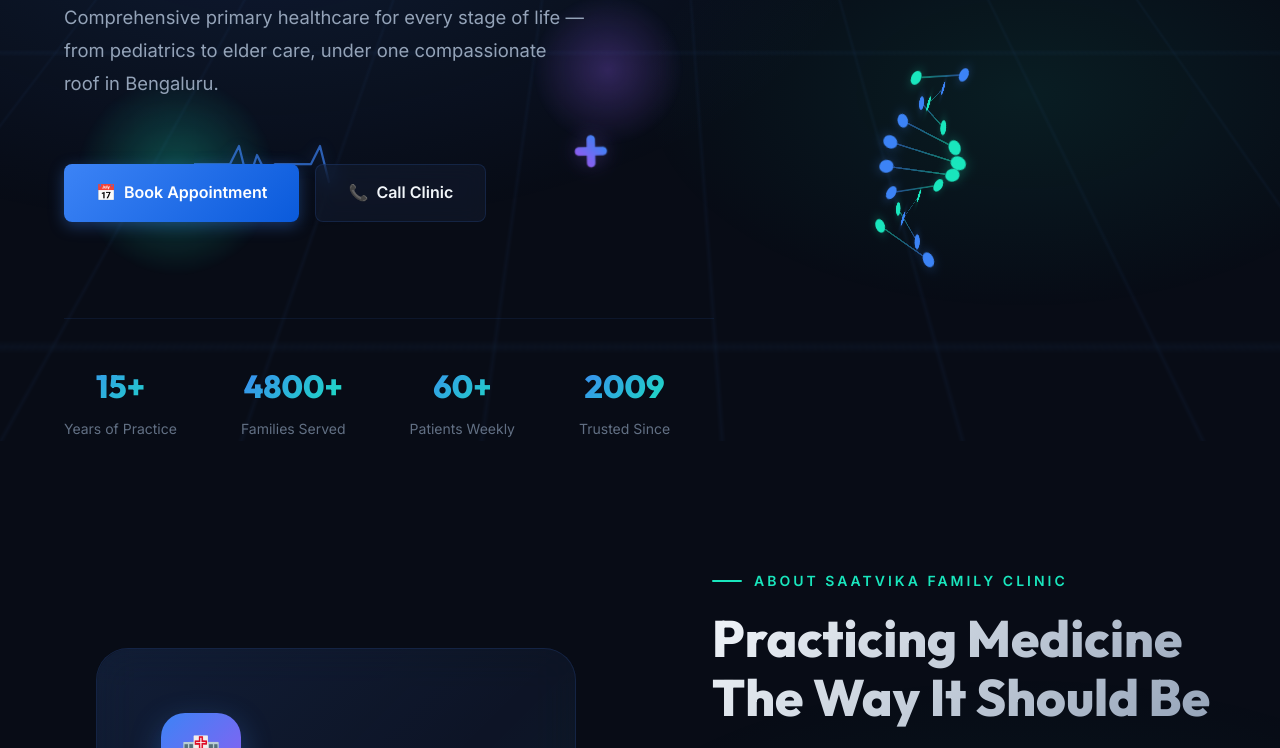
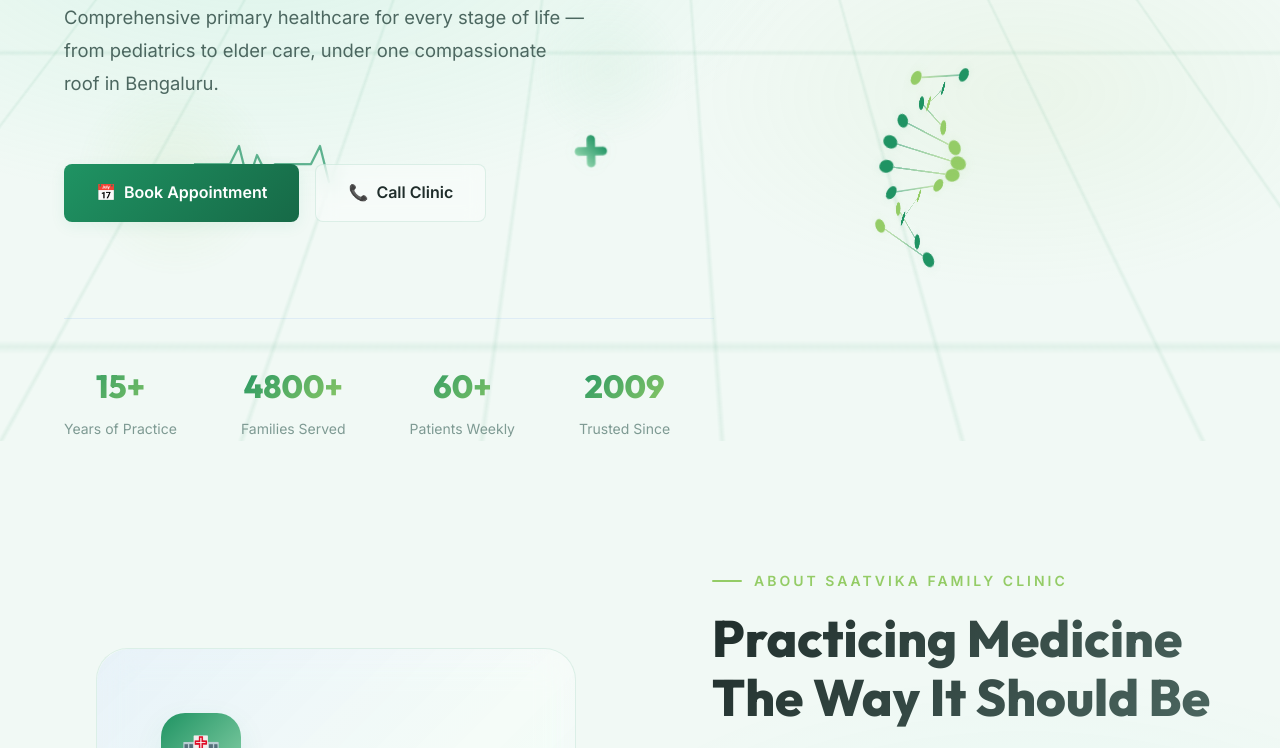
Before and after one commit to varikutisampathkumarreddy-bit/saatvika1, a plain HTML site: page index.html in a window 1280 px wide. Shown: the part 427-1175 px from the top of the page. Drawn offline with Linux system fonts and the light colour scheme.

Commit message:
style: update front page to minimal green palette

```diff
--- a/styles.css
+++ b/styles.css
@@ -8,29 +8,29 @@
 /* --- CSS Custom Properties --- */
 :root {
   /* Colors */
-  --clr-primary: hsl(217, 91%, 60%);
-  --clr-primary-light: hsl(217, 91%, 72%);
-  --clr-primary-dark: hsl(217, 91%, 45%);
-  --clr-secondary: hsl(168, 80%, 50%);
-  --clr-secondary-light: hsl(168, 80%, 65%);
-  --clr-accent: hsl(262, 83%, 65%);
-  --clr-accent-light: hsl(262, 83%, 78%);
-
-  --clr-bg: hsl(222, 47%, 6%);
-  --clr-bg-alt: hsl(222, 40%, 10%);
-  --clr-surface: hsla(222, 40%, 15%, 0.6);
-  --clr-surface-solid: hsl(222, 40%, 15%);
-  --clr-surface-hover: hsla(222, 40%, 20%, 0.7);
-  --clr-glass: hsla(222, 40%, 18%, 0.35);
-  --clr-glass-border: hsla(217, 91%, 60%, 0.15);
-
-  --clr-text: hsl(210, 40%, 96%);
-  --clr-text-muted: hsl(215, 20%, 65%);
-  --clr-text-dim: hsl(215, 15%, 45%);
-
-  --clr-glow-blue: hsla(217, 91%, 60%, 0.35);
-  --clr-glow-teal: hsla(168, 80%, 50%, 0.3);
-  --clr-glow-purple: hsla(262, 83%, 65%, 0.3);
+  --clr-primary: hsl(155, 65%, 35%);
+  --clr-primary-light: hsl(155, 65%, 55%);
+  --clr-primary-dark: hsl(155, 65%, 25%);
+  --clr-secondary: hsl(93, 50%, 60%);
+  --clr-secondary-light: hsl(93, 50%, 75%);
+  --clr-accent: hsl(145, 45%, 70%);
+  --clr-accent-light: hsl(145, 45%, 85%);
+
+  --clr-bg: hsl(150, 40%, 96%);
+  --clr-bg-alt: hsl(150, 35%, 92%);
+  --clr-surface: hsla(150, 35%, 100%, 0.80);
+  --clr-surface-solid: hsl(0, 0%, 100%);
+  --clr-surface-hover: hsla(150, 35%, 100%, 0.90);
+  --clr-glass: hsla(150, 35%, 100%, 0.40);
+  --clr-glass-border: hsla(155, 65%, 35%, 0.12);
+
+  --clr-text: hsl(170, 18%, 15%);
+  --clr-text-muted: hsl(165, 15%, 35%);
+  --clr-text-dim: hsl(165, 12%, 55%);
+
+  --clr-glow-blue: hsla(155, 65%, 35%, 0.08);
+  --clr-glow-teal: hsla(93, 50%, 60%, 0.10);
+  --clr-glow-purple: hsla(145, 45%, 70%, 0.08);
 
   /* Spacing */
   --space-xs: 0.5rem;
@@ -271,7 +271,7 @@
 }
 
 .nav__logo-text {
-  background: linear-gradient(135deg, var(--clr-primary-light), var(--clr-secondary));
+  background: linear-gradient(135deg, var(--clr-primary-light), var(--clr-secondary-light));
   -webkit-background-clip: text;
   -webkit-text-fill-color: transparent;
   background-clip: text;
@@ -314,7 +314,7 @@
 
 .nav__cta {
   padding: 0.6rem 1.5rem;
-  background: linear-gradient(135deg, var(--clr-primary), var(--clr-primary-dark));
+  background: linear-gradient(135deg, var(--clr-primary), var(--clr-secondary));
   color: white;
   font-size: var(--fs-small);
   font-weight: 600;
@@ -380,9 +380,9 @@
   position: absolute;
   inset: 0;
   background:
-    radial-gradient(ellipse 80% 60% at 20% 40%, hsla(217, 91%, 60%, 0.12) 0%, transparent 60%),
-    radial-gradient(ellipse 60% 50% at 80% 60%, hsla(168, 80%, 50%, 0.08) 0%, transparent 50%),
-    radial-gradient(ellipse 50% 40% at 50% 20%, hsla(262, 83%, 65%, 0.06) 0%, transparent 50%);
+    radial-gradient(ellipse 80% 60% at 20% 40%, hsla(155, 65%, 70%, 0.18) 0%, transparent 55%),
+    radial-gradient(ellipse 60% 50% at 80% 60%, hsla(93, 50%, 70%, 0.10) 0%, transparent 45%),
+    radial-gradient(ellipse 50% 40% at 50% 20%, hsla(145, 45%, 80%, 0.08) 0%, transparent 45%);
 }
 
 /* Grid pattern */
@@ -390,8 +390,8 @@
   position: absolute;
   inset: 0;
   background-image:
-    linear-gradient(hsla(217, 91%, 60%, 0.04) 1px, transparent 1px),
-    linear-gradient(90deg, hsla(217, 91%, 60%, 0.04) 1px, transparent 1px);
+    linear-gradient(hsla(155, 65%, 35%, 0.08) 1px, transparent 1px),
+    linear-gradient(90deg, hsla(155, 65%, 35%, 0.08) 1px, transparent 1px);
   background-size: 60px 60px;
   transform: perspective(500px) rotateX(60deg);
   transform-origin: center top;
```
